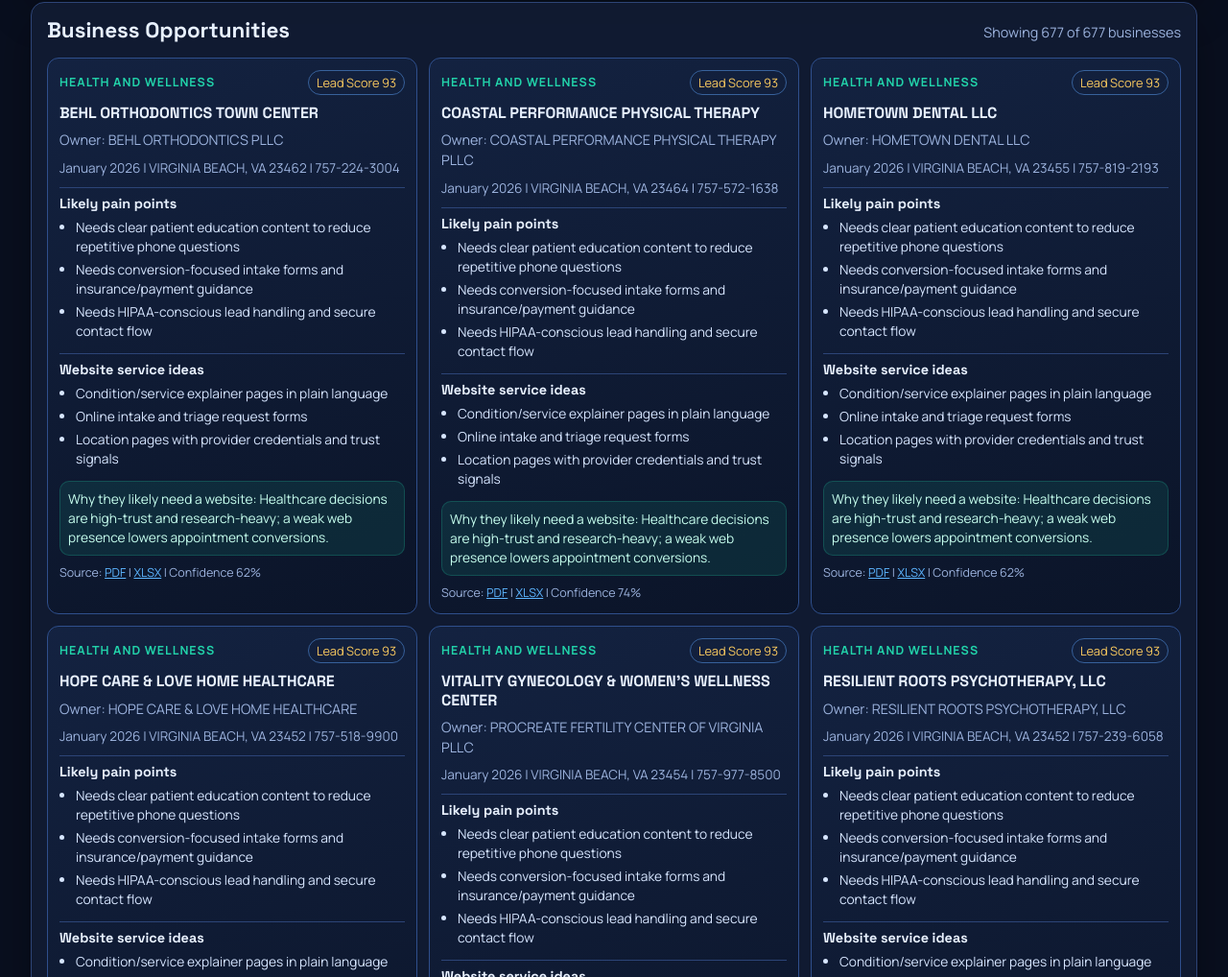
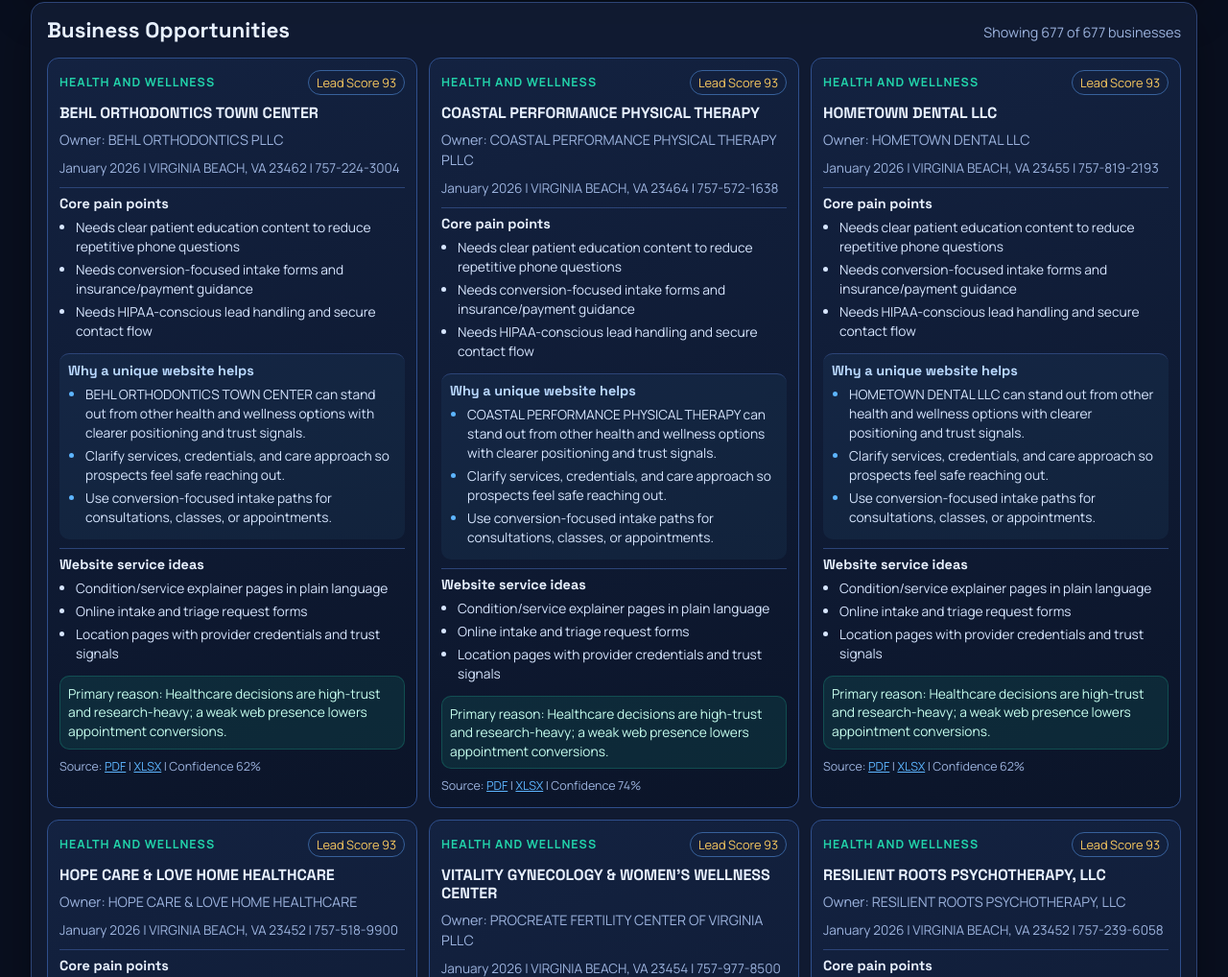
Before and after one commit to 1nc0gn30/vb-2026-listings, a plain HTML site: page app/index.html in a window 1280 px wide. Shown: the part 869-1887 px from the top of the page at 96% size. Drawn offline with Linux system fonts and the light colour scheme.

Commit message:
update 2

```diff
--- a/app/app.js
+++ b/app/app.js
@@ -14,6 +14,74 @@
   categoryChips: document.querySelector('#categoryChips'),
   topStats: document.querySelector('#topStats'),
   cardTemplate: document.querySelector('#cardTemplate'),
+};
+
+const UNIQUE_WEBSITE_ANGLES = {
+  'Food and Beverage': [
+    'Show menu highlights, hours, and ordering options before customers compare alternatives.',
+    'Use location pages and photos so nearby searchers pick this spot first.',
+    'Capture repeat business with events, specials, and loyalty callouts.',
+  ],
+  'Home and Trade Services': [
+    'Separate service pages by job type so urgent buyers find the exact offer quickly.',
+    'Display licenses, before/after work, and guarantees to reduce trust friction.',
+    'Route leads with quote forms that collect scope, timeline, and neighborhood details.',
+  ],
+  'Beauty and Personal Care': [
+    'Highlight specialties and style portfolio so clients can self-qualify before booking.',
+    'Pair booking flow with service prep guidance to reduce no-shows and mismatched appointments.',
+    'Stand out locally with clear brand visuals and social proof from real clients.',
+  ],
+  'Health and Wellness': [
+    'Clarify services, credentials, and care approach so prospects feel safe reaching out.',
+    'Use conversion-focused intake paths for consultations, classes, or appointments.',
+    'Strengthen local authority through educational content and trust signals.',
+  ],
+  'Professional and B2B Services': [
+    'Position offers by industry/use case so decision makers understand fit in one scan.',
+    'Use proof-driven pages with case outcomes, process, and expected timelines.',
+    'Capture higher-quality leads with forms that qualify budget, role, and project scope.',
+  ],
+  'Retail and E-commerce': [
+    'Differentiate product quality and brand story beyond marketplace price competition.',
+    'Support online and in-store conversion with inventory, pickup, and shipping clarity.',
+    'Increase repeat purchases using collection pages, bundles, and lifecycle offers.',
+  ],
+  'Automotive and Marine': [
+    'Publish issue-specific service pages so urgent customers choose faster with confidence.',
+    'Display turnaround times, certifications, and warranty details to reduce call hesitation.',
+    'Use structured intake forms to pre-qualify jobs and improve scheduling efficiency.',
+  ],
+  'Events and Creative': [
+    'Use visual-first pages that prove style quality before prospects request pricing.',
+    'Show packaged offers and availability windows to shorten back-and-forth sales cycles.',
+    'Convert interest with portfolio-driven landing pages for each event type.',
+  ],
+  'Childcare and Education': [
+    'Build parent trust with credentials, safety standards, and transparent program details.',
+    'Simplify enrollment with clear schedules, age groups, and inquiry paths.',
+    'Use program pages to communicate outcomes and differentiate from nearby options.',
+  ],
+  'Real Estate and Property': [
+    'Present listings/services with clear next steps to capture buyer and owner intent quickly.',
+    'Use neighborhood-specific pages to rank for high-intent local search terms.',
+    'Show proof of outcomes, process, and response times to win trust faster.',
+  ],
+  'Personal and Local Services': [
+    'Define service scope and pricing expectations so inquiries are better qualified.',
+    'Use location signals and reviews to earn trust from nearby prospects quickly.',
+    'Capture demand from mobile users with fast call, text, and booking actions.',
+  ],
+  'Nonprofit and Community': [
+    'Clarify mission impact and programs so supporters understand value immediately.',
+    'Drive volunteer and donor actions with focused campaign landing pages.',
+    'Strengthen credibility with updates, outcomes, and local partnership visibility.',
+  ],
+  default: [
+    'Differentiate this business from similar local options with clearer positioning and proof.',
+    'Convert search traffic into leads using focused service pages and direct contact paths.',
+    'Build trust faster through testimonials, certifications, and up-to-date business details.',
+  ],
 };
 
 function uniqueValues(list, key) {
@@ -40,6 +108,21 @@
     item.city,
     item.zip,
   ].join(' ').toLowerCase();
+}
+
+function categoryAngles(item) {
+  return UNIQUE_WEBSITE_ANGLES[item.category] || UNIQUE_WEBSITE_ANGLES.default;
+}
+
+function uniqueReasons(item) {
+  const name = titleForBusiness(item);
+  const categoryName = (item.category || 'local business').toLowerCase();
+  const angles = categoryAngles(item).slice(0, 2);
+
+  return [
+    `${name} can stand out from other ${categoryName} options with clearer positioning and trust signals.`,
+    ...angles,
+  ];
 }
 
 function renderStats(items) {
@@ -129,7 +212,14 @@
       ideaList.appendChild(li);
     });
 
-    node.querySelector('.why').textContent = `Why they likely need a website: ${item.why_need_website}`;
+    const reasonList = node.querySelector('.reasons');
+    uniqueReasons(item).forEach((reason) => {
+      const li = document.createElement('li');
+      li.textContent = reason;
+      reasonList.appendChild(li);
+    });
+
+    node.querySelector('.why').textContent = `Primary reason: ${item.why_need_website}`;
     node.querySelector('.sources').innerHTML = `Source: <a href="${item.source_pdf}">PDF</a> | <a href="${item.source_xlsx}">XLSX</a> | Confidence ${item.confidence}%`;
 
     fragment.appendChild(node);
--- a/app/index.html
+++ b/app/index.html
@@ -27,7 +27,7 @@
     <div class="hero-content">
       <p class="eyebrow">Lead Intelligence App</p>
       <h1>Virginia Beach New Business Website Opportunity Analyzer</h1>
-      <p class="intro">Browse newly registered businesses, grouped by likely category, and see practical pain points and website service ideas you can pitch.</p>
+      <p class="intro">Browse newly registered businesses, grouped by likely category, and see clear pain points, unique website reasons, and practical service ideas you can pitch.</p>
       <div class="stat-row" id="topStats" aria-live="polite"></div>
     </div>
   </header>
@@ -97,8 +97,12 @@
       <p class="owner"></p>
       <p class="meta"></p>
       <div class="info-block">
-        <h4>Likely pain points</h4>
+        <h4>Core pain points</h4>
         <ul class="pain-points"></ul>
+      </div>
+      <div class="info-block reason-block">
+        <h4>Why a unique website helps</h4>
+        <ul class="reasons"></ul>
       </div>
       <div class="info-block">
         <h4>Website service ideas</h4>
--- a/app/styles.css
+++ b/app/styles.css
@@ -244,6 +244,13 @@
   transform: translateY(8px);
   opacity: 0;
   animation: rise 420ms ease forwards;
+  transition: border-color 160ms ease, transform 160ms ease, box-shadow 160ms ease;
+}
+
+.lead-card:hover {
+  border-color: #4e78bc;
+  transform: translateY(-2px);
+  box-shadow: 0 12px 30px rgba(3, 9, 22, 0.48);
 }
 
 @keyframes rise {
@@ -327,6 +334,25 @@
   border-radius: 10px;
   padding: 8px;
   color: #c7ffef;
+  line-height: 1.42;
+}
+
+.reason-block {
+  background: rgba(93, 181, 255, 0.06);
+  border-radius: 10px;
+  padding: 9px;
+}
+
+.reason-block h4 {
+  color: #b9d8ff;
+}
+
+.reason-block ul {
+  padding-left: 18px;
+}
+
+.reason-block li::marker {
+  color: #5db5ff;
 }
 
 .sources {
```
